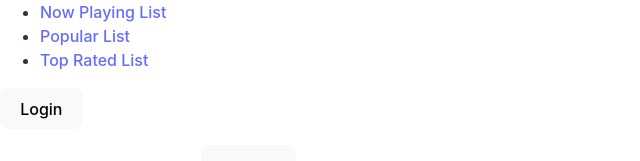
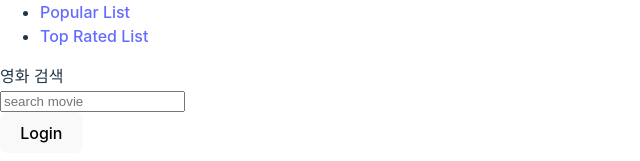
Before and after one commit to apricity2u/Movie-Website, a React (Vite) app in the folder my-app/: page / in a window 1280 px wide. Shown: the part 268-429 px from the top of the page, without its empty margins (0-640 px from the left). Built offline with nearby package versions, Linux system fonts and the light colour scheme; no server answers.

Commit message:
[feat] make search feature

```diff
--- a/my-app/src/Components/RootHeader.jsx
+++ b/my-app/src/Components/RootHeader.jsx
@@ -25,6 +25,10 @@ export default function RootHeader() {
     <header>
       <h1>Movie</h1>
       <RootHeaderNav categories={categories}></RootHeaderNav>
+      <div>
+        <div>영화 검색</div>
+        <input type="text" name="search" id="search" placeholder="search movie"/>
+      </div>
         {!isLoggedIn && (
           <Link to="/login">
             <button>Login</button>
```
Lines whose indentation alone changed are shown as unchanged.
